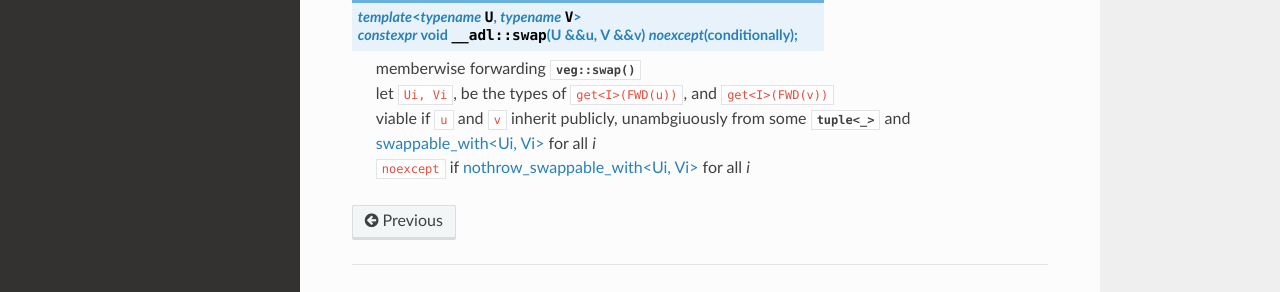
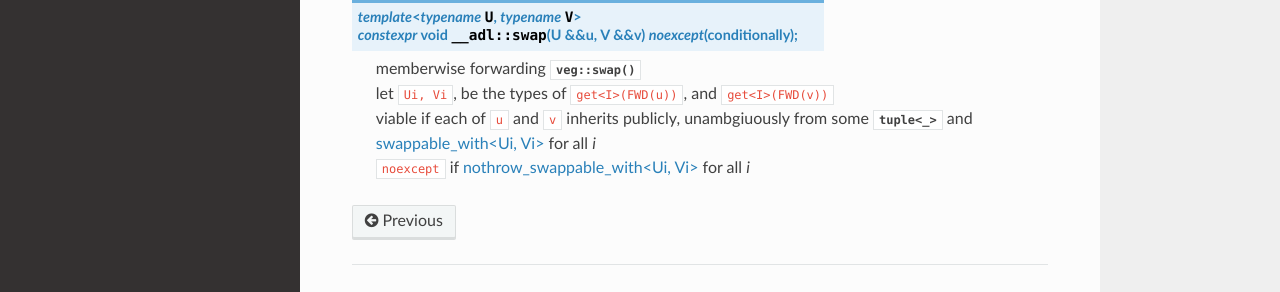
Before and after one commit to sarah-quinones/veg, a Sphinx documentation site: the page built from docs/tuple.rst, in a window 1280 px wide and 900 px high, scrolled down 2569 px. Shown: the part 530-822 px from the top of the window. Built offline with Sphinx 7.4.7 and the Read the Docs theme 2.0.0, drawn with Linux system fonts in a browser that asks for light colours; formulas are drawn with MathJax 3.

Commit message:
clarify swap condition

```diff
--- a/docs/tuple.rst
+++ b/docs/tuple.rst
@@ -298,7 +298,7 @@ tuple
 
   | memberwise forwarding :cpp:func:`veg::swap`
   | let ``Ui, Vi``, be the types of ``get<I>(FWD(u))``, and ``get<I>(FWD(v))``
-  | viable if ``u`` and ``v`` inherit publicly, unambgiuously from some
+  | viable if each of ``u`` and ``v`` inherits publicly, unambgiuously from some
     :cpp:class:`tuple\<_>` and `swappable_with<Ui, Vi>
     <https://en.cppreference.com/w/cpp/types/is_swappable>`__ for all *i*
   | ``noexcept`` if `nothrow_swappable_with<Ui, Vi>
```
